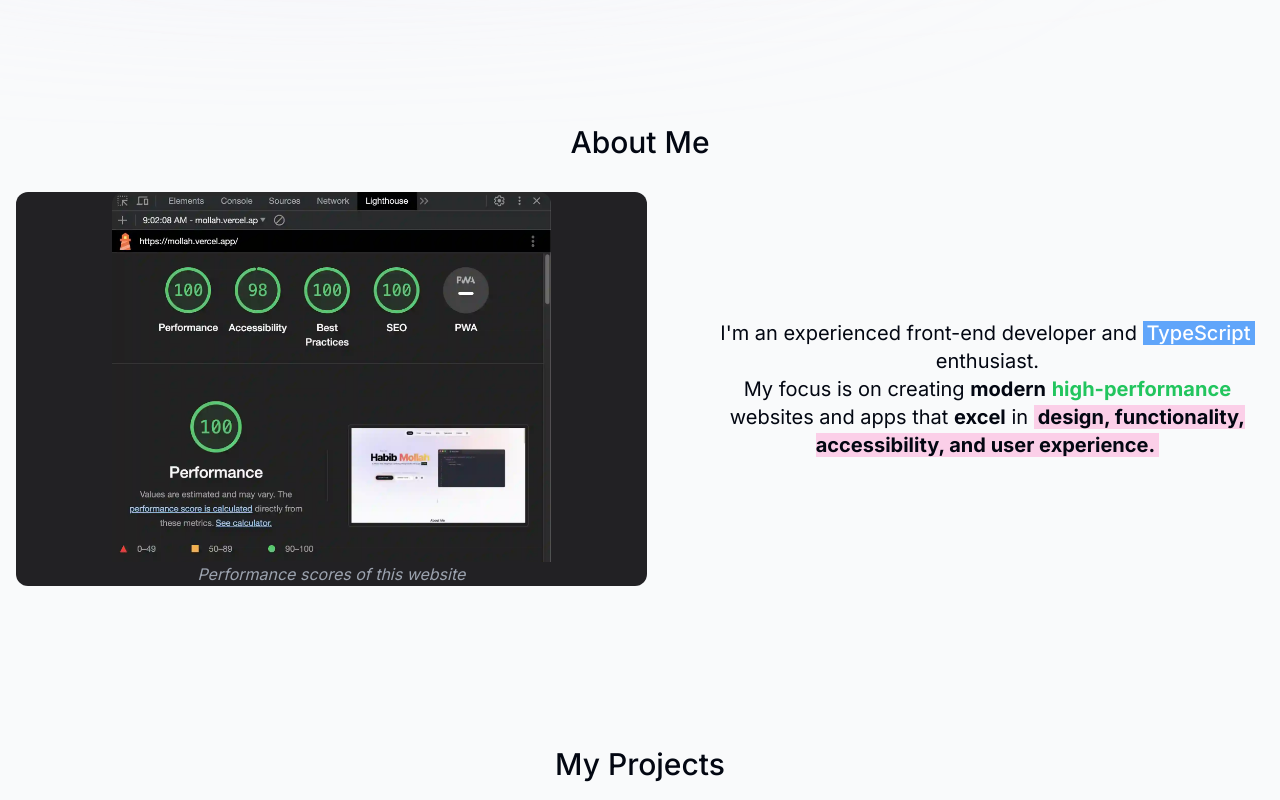
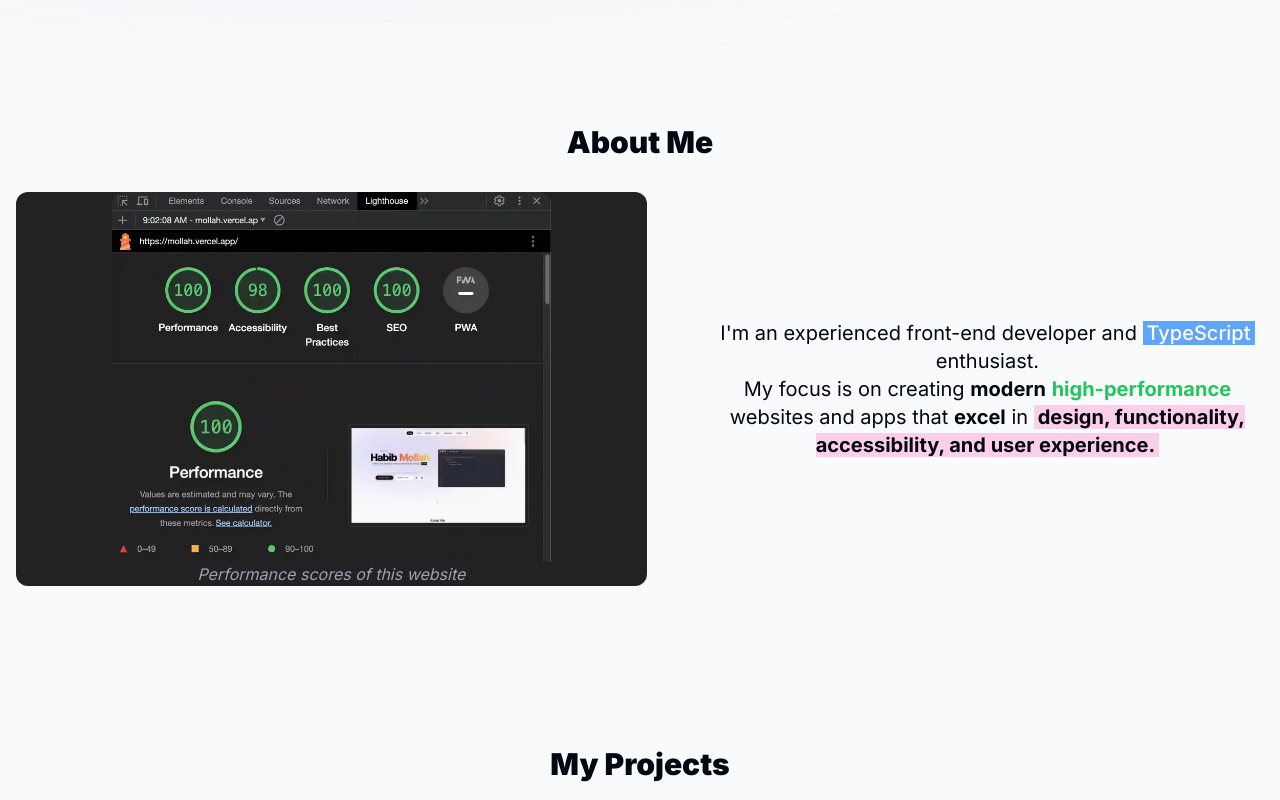
Before and after one commit to habibium/habibmollah-v2, a Next.js app: page / in a window 1280 px wide. Shown: the part 780-1580 px from the top of the page. Built offline with nearby package versions, Linux system fonts and the light colour scheme; no server answers.

Commit message:
increase font weight

```diff
--- a/components/SectionHeading.tsx
+++ b/components/SectionHeading.tsx
@@ -6,7 +6,7 @@
 
 export default function SectionHeading({ children }: SectionHeadingProps) {
   return (
-    <h2 className="mb-8 text-center text-3xl font-medium capitalize">
+    <h2 className="mb-8 text-center text-3xl font-black capitalize">
       {children}
     </h2>
   );
```
